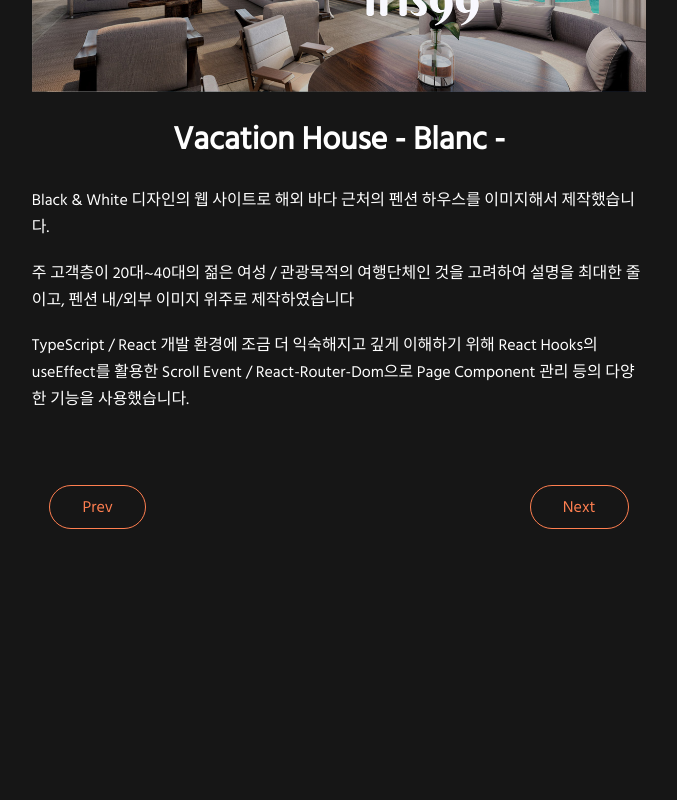
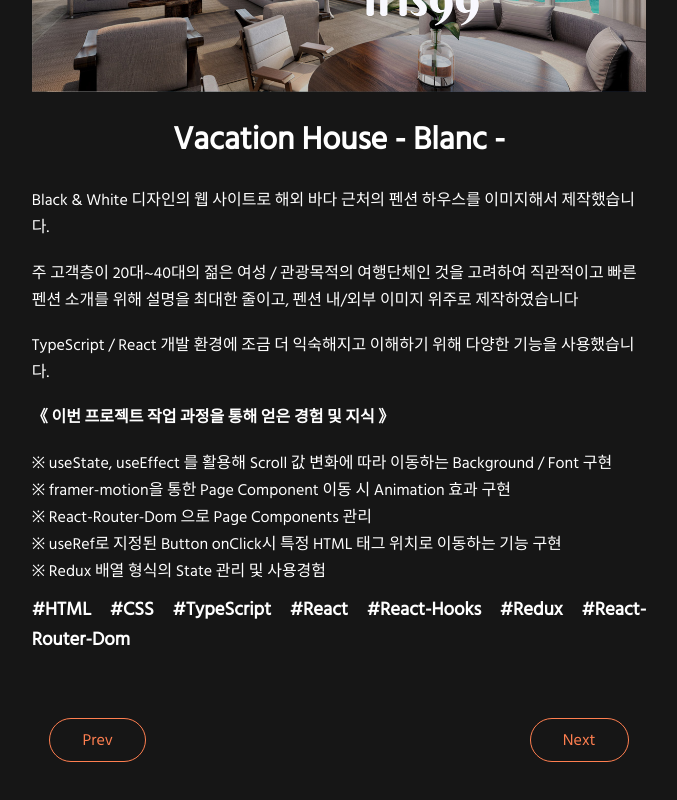
Before and after one commit to irisiris99/portfolio, a React (Create React App) app: page / in a window 1280 px wide. Shown: the part 2231-3031 px from the top of the page, without its empty margins (301-978 px from the left). Before the commit the page ends 2888 px from the top, so only its background shows below. Built offline with nearby package versions, Linux system fonts and the light colour scheme.

Commit message:
01 27 PF ing

```diff
--- a/src/component/Slider.tsx
+++ b/src/component/Slider.tsx
@@ -66,21 +66,45 @@ export default function Slider() {
 					<div className="slide-text">
 						<h1>Vacation House - Blanc -</h1>
 						<p>Black & White 디자인의 웹 사이트로 해외 바다 근처의 펜션 하우스를 이미지해서 제작했습니다.</p>
-						<p>주 고객층이 20대~40대의 젊은 여성 / 관광목적의 여행단체인 것을 고려하여 설명을 최대한 줄이고, 펜션 내/외부 이미지 위주로 제작하였습니다</p>
-						<p>TypeScript / React 개발 환경에 조금 더 익숙해지고 깊게 이해하기 위해 React Hooks의 useEffect를 활용한 Scroll Event / React-Router-Dom으로 Page Component 관리 등의 다양한 기능을 사용했습니다. </p>
+						<p>주 고객층이 20대~40대의 젊은 여성 / 관광목적의 여행단체인 것을 고려하여 직관적이고 빠른 펜션 소개를 위해 설명을 최대한 줄이고, 펜션 내/외부 이미지 위주로 제작하였습니다</p>
+						<p>TypeScript / React 개발 환경에 조금 더 익숙해지고 이해하기 위해 다양한 기능을 사용했습니다.</p>
+						<p><b>《 이번 프로젝트 작업 과정을 통해 얻은 경험 및 지식 》</b></p>
+						<p>※ useState, useEffect 를 활용해 Scroll 값 변화에 따라 이동하는 Background / Font 구현 <br/>※ framer-motion을 통한 Page Component 이동 시 Animation 효과 구현 <br />※ React-Router-Dom 으로 Page Components 관리 <br/>※ useRef로 지정된 Button onClick시 특정 HTML 태그 위치로 이동하는 기능 구현 <br />※ Redux 배열 형식의 State 관리 및 사용경험 </p>
+						<h3>#HTML　#CSS　#TypeScript　#React　#React-Hooks　#Redux　#React-Router-Dom</h3>
 					</div>
 				</div>
 				<div className="slide">
 					<Slide img={img2} />
-					<p>asdfasd</p>
+					<div className="slide-text">
+						<h1>Benz Clone Coding Website</h1>
+						<p>Bezn Official Website를 참고하여 트렌디하고 직관적인 UI Design으로 리모델링 제작했습니다.</p>
+						<p>React 를 이해하고 개발환경 변화에 적응하는 것에 중점을 두었습니다.<br/>◎ 사용된 Background / Image 들은 Photoshop 으로 작업했습니다.</p>
+						<p><b>《 이번 프로젝트 작업 과정을 통해 얻은 경험 및 지식 》</b></p>
+						<p>※ React 에서 지켜야 할 다양한 문법에 대한 이해<br/>※ 함수형 Component와 클래스형 Component의 차이와 useState / props 의 사용법을 이해하고 적용해보기<br/>※ React 작업 폴더를 build 하고 github에 deploy하는 과정에서의 시행착오로 인해 얻은 경험과 지식<br/>※ Redux로 State 관리 경험</p>
+						<h3>#HTML　#CSS　#JavaScript　#React　#Redux</h3>
+					</div>
 				</div>
 				<div className="slide">
 					<Slide img={img3} />
-					<p>asdfasd</p>
+					<div className="slide-text">
+						<h1>Aimer Clone Coding Website</h1>
+						<p>개인적으로 좋아하는 가수 Aimer 의 Official Website를 리모델링 제작했습니다.</p>
+						<p>◎ 기존 Official Website를 최근 웹 디자인 트렌드중 하나인 Simple & Minimal 느낌에 12월 겨울 분위기에 맞게 제작했습니다. </p>
+						<p><b>《 이번 프로젝트 작업 과정을 통해 얻은 경험 및 지식 》</b></p>
+						<p>※ HTML5 / CSS3 마크업 능력 향상<br/>※ Responsive 작업 능력 향상<br/>※ Jqeury 숙련도 향상<br/>※ 깔끔하고 아름다운 UI Design 대한 고찰 경험</p>
+						<h3>#HTML　#CSS　#JavaScript　#Jquery</h3>
+					</div>
 				</div>
 				<div className="slide">
 					<Slide img={img4} />
-					<p>asdfasd</p>
+					<div className="slide-text">
+						<h1>Vacation House - Blanc -</h1>
+						<p>Black & White 디자인의 웹 사이트로 해외 바다 근처의 펜션 하우스를 이미지해서 제작했습니다.</p>
+						<p>주 고객층이 20대~40대의 젊은 여성 / 관광목적의 여행단체인 것을 고려하여 직관적이고 빠른 펜션 소개를 위해 설명을 최대한 줄이고, 펜션 내/외부 이미지 위주로 제작하였습니다</p>
+						<p>TypeScript / React 개발 환경에 조금 더 익숙해지고 이해하기 위해 다양한 기능을 사용했습니다.</p>
+						<p>※ useState, useEffect 를 활용해 Scroll 값 변화에 따라 이동하는 Background / Font 구현 <br/>※ framer-motion을 통한 Page Component 이동 시 Animation 효과 구현 <br />※ React-Router-Dom 으로 Page Components 관리 <br/>※ useRef로 지정된 Button onClick시 특정 HTML 태그 위치로 이동하는 기능 구현 <br />※ Redux를 통한 State 관리 </p>
+						<h3>#HTML　#CSS　#TypeScript　#React　#React-Hooks　#Redux　#React-Router-Dom</h3>
+					</div>
 				</div>
       </SliderContainer>
       <Button onClick={prevSlide}>Prev</Button>
--- a/src/index.tsx
+++ b/src/index.tsx
@@ -8,7 +8,7 @@ import { createStore } from 'redux';
 import { BrowserRouter } from 'react-router-dom';
 import ScrollTop from './component/Scrolltop';
 
-const value :number = 96;
+const value :number = 0;
 
 function reducer(state = value){
   return state
```
Also changed, not shown: package.json (+6 -1 lines), 1 other file (tests, documents, lock files or other folders).
